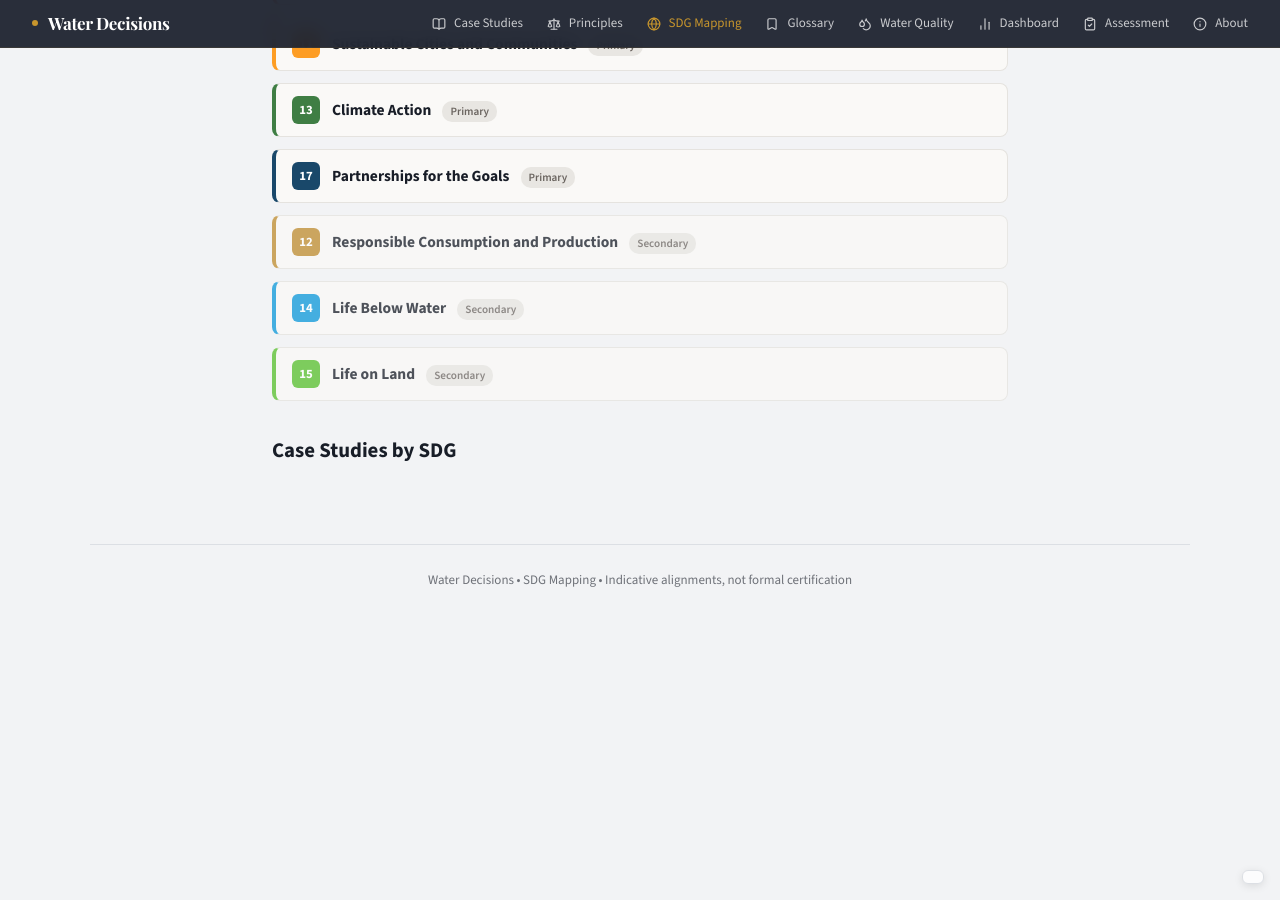
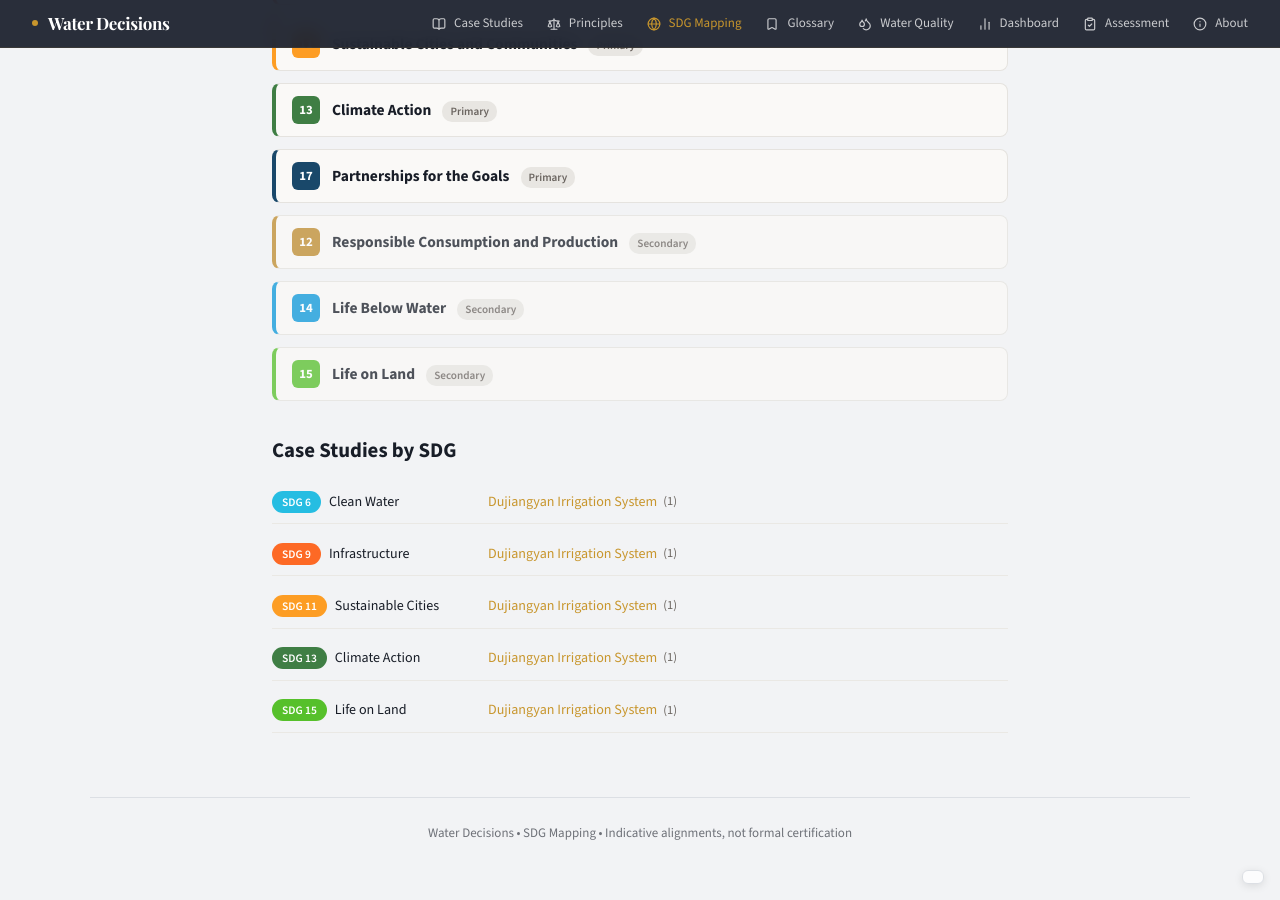
Before and after one commit to visioninglab/waterdecisions, a Jekyll site: the page built from sdg-mapping.html, in a window 1280 px wide and 900 px high, scrolled down 1569 px. Built offline with Jekyll 4.4.1, drawn with Linux system fonts in a browser that asks for light colours; before the commit the page ends 2216 px from its top, so only the background shows below that.

Commit message:
Add SDG metadata to Dujiangyan case study

```diff
--- a/_case_studies/china-hydraulic.md
+++ b/_case_studies/china-hydraulic.md
@@ -4,6 +4,19 @@ slug: china-hydraulic
 description: "Dujiangyan Irrigation System - A 2,300-year-old hydraulic engineering masterpiece controlling flooding without a dam."
 country: China
 sector: water
+sdgs: ["SDG6", "SDG9", "SDG11", "SDG13", "SDG15"]
+sdg_targets: ["6.5", "9.1", "11.5", "13.1", "15.1"]
+sdg_rationale:
+  - target: "6.5"
+    text: "Demonstrates integrated water resources management through a system that coordinates irrigation, flood control, and navigation across a single river basin."
+  - target: "9.1"
+    text: "A resilient infrastructure system that has supported essential agricultural and urban services for over 2,300 years."
+  - target: "11.5"
+    text: "Reduces flood risk for downstream urban communities through engineered water diversion."
+  - target: "13.1"
+    text: "Adapts to changing hydrological patterns through flexible, nature-based design principles."
+  - target: "15.1"
+    text: "Supports freshwater ecosystem health by maintaining natural river flows and sediment transport."
 status: published
 nav_active: case-studies
 
@@ -47,10 +60,14 @@ card:
   tags:
     - Ancient Infrastructure
     - World Heritage
+    - "SDG 6"
+    - "SDG 9"
+    - "SDG 13"
   filters:
     sector: water
     hazard: "natural seismic flood"
     location: china
+    sdgs: "SDG6 SDG9 SDG11 SDG13 SDG15"
 
 # Sections
 sections:
```
